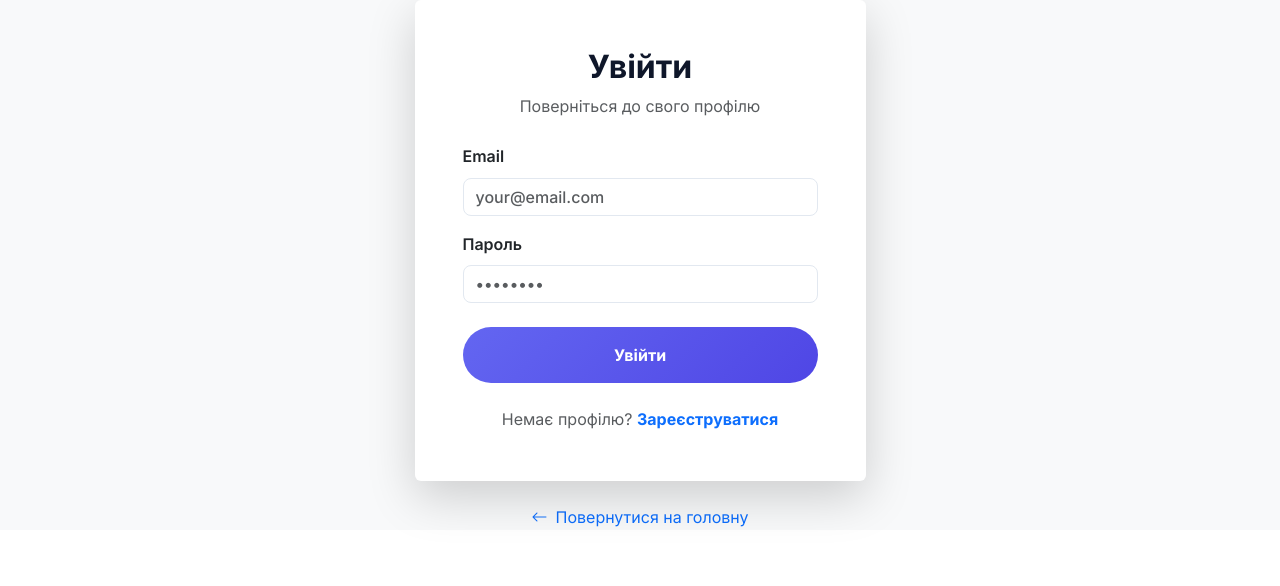
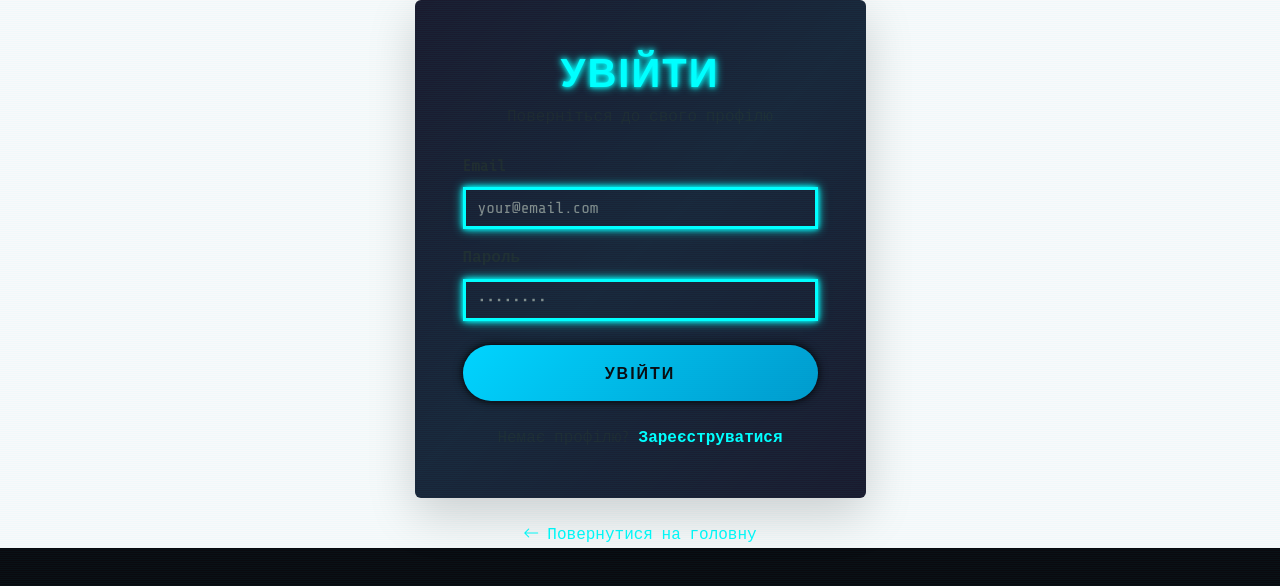
Before and after one commit to Serospapay/Fit-AI, a Next.js app in the folder frontend/: page /login in a window 1280 px wide. Shown: the top 586 px of the page. Built offline with nearby package versions, Linux system fonts and the light colour scheme.

Commit message:
feat: retro-cyberpunk design with parallax effects, neon colors, scanlines, and pixel fonts

```diff
--- a/frontend/app/globals.css
+++ b/frontend/app/globals.css
@@ -1,31 +1,49 @@
+@import url('https://fonts.googleapis.com/css2?family=Press+Start+2P&family=Share+Tech+Mono&family=Space+Mono:wght@400;700&family=Orbitron:wght@400;700;900&display=swap');
+
 :root {
-  --primary: #6366f1;
-  --primary-dark: #4f46e5;
-  --primary-light: #a5b4fc;
-  --secondary: #ec4899;
-  --secondary-dark: #db2777;
-  --accent: #f59e0b;
-  --success: #10b981;
-  --danger: #ef4444;
-  --warning: #f59e0b;
-  --info: #06b6d4;
-  --dark: #0f172a;
-  --dark-light: #1e293b;
-  --light: #f8fafc;
-  --gray: #94a3b8;
-  --gray-light: #e2e8f0;
+  --primary: #00d4ff;
+  --primary-dark: #0099cc;
+  --primary-light: #66e0ff;
+  --secondary: #ff00aa;
+  --secondary-dark: #cc0088;
+  --accent: #ffaa00;
+  --success: #00ff88;
+  --danger: #ff3366;
+  --warning: #ffcc00;
+  --info: #00aaff;
+  --dark: #0a0a0f;
+  --dark-light: #1a1a2e;
+  --light: #fafafa;
+  --gray: #888888;
+  --gray-light: #cccccc;
   --white: #ffffff;
 
-  --font-inter: var(--font-inter), system-ui, -apple-system, sans-serif;
+  --retro-blue: #00ffff;
+  --retro-pink: #ff00ff;
+  --retro-green: #00ff00;
+  --retro-yellow: #ffff00;
 
-  --shadow-sm: 0 1px 2px 0 rgba(0, 0, 0, 0.05);
-  --shadow-md: 0 4px 6px -1px rgba(0, 0, 0, 0.1);
-  --shadow-lg: 0 10px 15px -3px rgba(0, 0, 0, 0.1);
-  --shadow-xl: 0 20px 25px -5px rgba(0, 0, 0, 0.1);
+  --font-press-start: 'Press Start 2P', monospace;
+  --font-share-tech: 'Share Tech Mono', monospace;
+  --font-space-mono: 'Space Mono', monospace;
+  --font-orbitron: 'Orbitron', sans-serif;
+
+  --shadow-glow: 0 0 10px currentColor, 0 0 20px currentColor, 0 0 30px currentColor;
+  --shadow-neon: 0 0 5px currentColor, 0 0 10px currentColor;
+  --shadow-retro: 4px 4px 0 0 rgba(0, 0, 0, 0.8);
+  --shadow-retro-lg: 8px 8px 0 0 rgba(0, 0, 0, 0.8);
 
   --transition-fast: 150ms;
   --transition-base: 300ms;
   --transition-slow: 500ms;
+
+  --scanline: repeating-linear-gradient(
+    0deg,
+    rgba(0, 255, 255, 0.03),
+    rgba(0, 255, 255, 0.03) 1px,
+    transparent 1px,
+    transparent 2px
+  );
 }
 
 * {
@@ -35,43 +53,121 @@
 }
 
 body {
-  font-family: var(--font-inter);
+  font-family: var(--font-share-tech);
   color: var(--dark);
   line-height: 1.6;
   overflow-x: hidden;
   -webkit-font-smoothing: antialiased;
   -moz-osx-font-smoothing: grayscale;
+  background: var(--dark);
+  position: relative;
+}
+
+body::before {
+  content: '';
+  position: fixed;
+  top: 0;
+  left: 0;
+  width: 100%;
+  height: 100%;
+  background: var(--scanline);
+  pointer-events: none;
+  z-index: 9999;
 }
 
 h1, h2, h3, h4, h5, h6 {
-  font-weight: 700;
+  font-family: var(--font-orbitron);
+  font-weight: 900;
   line-height: 1.2;
-  color: var(--dark);
+  color: var(--retro-blue);
+  text-transform: uppercase;
+  letter-spacing: 2px;
+  text-shadow: var(--shadow-neon);
 }
+
+h1 { font-size: 3rem; }
+h2 { font-size: 2.5rem; }
+h3 { font-size: 2rem; }
+h4 { font-size: 1.5rem; }
+h5 { font-size: 1.25rem; }
+h6 { font-size: 1rem; }
 
 a {
   text-decoration: none;
   transition: all var(--transition-base) ease;
+  color: var(--retro-blue);
 }
 
 a:hover {
-  color: var(--primary);
+  color: var(--retro-green);
+  text-shadow: var(--shadow-glow);
 }
 
-/* Custom Animations */
-@keyframes fadeIn {
-  from {
-    opacity: 0;
+/* Retro Animations */
+@keyframes flicker {
+  0%, 100% {
+    opacity: 1;
   }
-  to {
+  50% {
+    opacity: 0.8;
+  }
+}
+
+@keyframes pixelate {
+  0% {
+    filter: blur(0);
+  }
+  50% {
+    filter: blur(1px);
+  }
+  100% {
+    filter: blur(0);
+  }
+}
+
+@keyframes glow {
+  0%, 100% {
+    text-shadow: var(--shadow-neon);
+  }
+  50% {
+    text-shadow: 0 0 20px currentColor, 0 0 30px currentColor, 0 0 40px currentColor;
+  }
+}
+
+@keyframes glitch {
+  0% {
+    transform: translate(0);
+  }
+  20% {
+    transform: translate(-2px, 2px);
+  }
+  40% {
+    transform: translate(-2px, -2px);
+  }
+  60% {
+    transform: translate(2px, 2px);
+  }
+  80% {
+    transform: translate(2px, -2px);
+  }
+  100% {
+    transform: translate(0);
+  }
+}
+
+@keyframes neon-blink {
+  0%, 50%, 100% {
     opacity: 1;
+  }
+  25%, 75% {
+    opacity: 0.5;
   }
 }
 
 @keyframes fadeInUp {
   from {
     opacity: 0;
-    transform: translateY(20px);
+    transform: translateY(30px);
   }
   to {
     opacity: 1;
@@ -79,68 +175,37 @@ a:hover {
   }
 }
 
-@keyframes fadeInDown {
-  from {
-    opacity: 0;
-    transform: translateY(-20px);
-  }
-  to {
-    opacity: 1;
-    transform: translateY(0);
-  }
+.animate-flicker {
+  animation: flicker 2s infinite;
 }
 
-@keyframes slideInRight {
-  from {
-    opacity: 0;
-    transform: translateX(-20px);
-  }
-  to {
-    opacity: 1;
-    transform: translateX(0);
-  }
+.animate-pixelate {
+  animation: pixelate 0.3s;
 }
 
-@keyframes pulse {
-  0%, 100% {
-    opacity: 1;
-  }
-  50% {
-    opacity: 0.5;
-  }
+.animate-glow {
+  animation: glow 2s infinite;
 }
 
-@keyframes shimmer {
-  0% {
-    background-position: -1000px 0;
-  }
-  100% {
-    background-position: 1000px 0;
-  }
+.animate-glitch {
+  animation: glitch 0.3s infinite;
 }
 
-.animate-fade-in {
-  animation: fadeIn var(--transition-base) ease-out;
+.animate-neon-blink {
+  animation: neon-blink 2s infinite;
 }
 
 .animate-fade-in-up {
-  animation: fadeInUp 0.6s ease-out;
-}
-
-.animate-fade-in-down {
-  animation: fadeInDown 0.6s ease-out;
-}
-
-.animate-slide-in-right {
-  animation: slideInRight 0.6s ease-out;
+  animation: fadeInUp 0.8s ease-out;
 }
 
 /* Custom Utilities */
 .text-gradient {
-  background: linear-gradient(135deg, var(--primary), var(--secondary));
+  background: linear-gradient(135deg, var(--retro-blue), var(--retro-pink));
   -webkit-background-clip: text;
   -webkit-text-fill-color: transparent;
   background-clip: text;
+  text-shadow: none;
 }
 
 .text-gradient-primary {
@@ -150,19 +215,22 @@ a:hover {
   background-clip: text;
 }
 
+.text-retro-blue { color: var(--retro-blue); text-shadow: var(--shadow-neon); }
+.text-retro-pink { color: var(--retro-pink); text-shadow: var(--shadow-neon); }
+.text-retro-green { color: var(--retro-green); text-shadow: var(--shadow-neon); }
+.text-retro-yellow { color: var(--retro-yellow); text-shadow: var(--shadow-neon); }
+
 .bg-gradient-primary {
   background: linear-gradient(135deg, var(--primary), var(--primary-dark));
-  border: none;
+  border: 3px solid var(--retro-blue);
+  box-shadow: var(--shadow-retro);
 }
 
 .bg-gradient-primary:hover {
   background: linear-gradient(135deg, var(--primary-dark), var(--primary));
-  transform: translateY(-2px);
-  box-shadow: var(--shadow-lg);
-}
-
-.bg-gradient-primary:active {
-  transform: translateY(0);
+  transform: translate(-2px, -2px);
+  box-shadow: var(--shadow-retro-lg);
+  filter: brightness(1.1);
 }
 
 .bg-gradient-secondary {
@@ -170,19 +238,52 @@ a:hover {
 }
 
 .bg-gradient-accent {
-  background: linear-gradient(135deg, var(--accent), #d97706);
+  background: linear-gradient(135deg, var(--accent), #ff8800);
+}
+
+.bg-retro {
+  background: var(--dark);
+  border: 2px solid var(--retro-blue);
+  position: relative;
+}
+
+.bg-retro::before {
+  content: '';
+  position: absolute;
+  top: -5px;
+  left: -5px;
+  right: -5px;
+  bottom: -5px;
+  background: var(--retro-blue);
+  z-index: -1;
+  opacity: 0.3;
 }
 
 /* Card Improvements */
 .card {
+  background: var(--dark-light);
+  border: 3px solid var(--retro-blue);
+  box-shadow: var(--shadow-retro);
   transition: all var(--transition-base) ease;
-  border: 1px solid var(--gray-light);
+  position: relative;
+  overflow: hidden;
+}
+
+.card::before {
+  content: '';
+  position: absolute;
+  top: 0;
+  left: 0;
+  width: 100%;
+  height: 100%;
+  background: linear-gradient(135deg, transparent 0%, rgba(0, 255, 255, 0.05) 50%, transparent 100%);
+  pointer-events: none;
 }
 
 .card:hover {
-  transform: translateY(-4px);
-  box-shadow: var(--shadow-xl);
-  border-color: var(--primary-light);
+  transform: translate(-4px, -4px);
+  box-shadow: var(--shadow-retro-lg);
+  border-color: var(--retro-green);
 }
 
 .card-hover-lift {
@@ -190,174 +291,257 @@ a:hover {
 }
 
 .card-hover-lift:hover {
-  transform: translateY(-8px);
-  box-shadow: var(--shadow-xl);
+  transform: translate(-4px, -4px);
+  box-shadow: var(--shadow-retro-lg);
+  border-color: var(--retro-green);
 }
 
 /* Shadow Utilities */
 .shadow-soft {
-  box-shadow: var(--shadow-md);
+  box-shadow: var(--shadow-neon);
 }
 
 .shadow-medium {
-  box-shadow: var(--shadow-lg);
+  box-shadow: var(--shadow-glow);
 }
 
 .shadow-hard {
-  box-shadow: var(--shadow-xl);
+  box-shadow: var(--shadow-retro);
+}
+
+.shadow-neon {
+  box-shadow: var(--shadow-neon);
+}
+
+.shadow-retro {
+  box-shadow: var(--shadow-retro);
 }
 
 /* Navigation Improvements */
 .navbar {
+  background: rgba(10, 10, 15, 0.9);
   backdrop-filter: blur(10px);
   -webkit-backdrop-filter: blur(10px);
-  transition: all var(--transition-base) ease;
+  border-bottom: 3px solid var(--retro-blue);
+  box-shadow: var(--shadow-neon);
 }
 
 .nav-link {
-  font-weight: 500;
-  color: var(--dark);
+  font-family: var(--font-orbitron);
+  font-weight: 700;
+  color: var(--retro-blue);
   transition: all var(--transition-fast) ease;
   position: relative;
+  text-transform: uppercase;
+  letter-spacing: 1px;
 }
 
 .nav-link::after {
   content: '';
   position: absolute;
   width: 0;
-  height: 2px;
-  bottom: 0;
+  height: 3px;
+  bottom: -3px;
   left: 50%;
   transform: translateX(-50%);
-  background: linear-gradient(90deg, var(--primary), var(--secondary));
+  background: var(--retro-green);
   transition: width var(--transition-base) ease;
+  box-shadow: var(--shadow-neon);
 }
 
 .nav-link:hover::after {
-  width: 80%;
+  width: 100%;
 }
 
 .nav-link:hover {
-  color: var(--primary);
+  color: var(--retro-green);
+  text-shadow: var(--shadow-glow);
 }
 
 /* Button Improvements */
 .btn {
-  font-weight: 600;
+  font-family: var(--font-orbitron);
+  font-weight: 700;
   transition: all var(--transition-base) ease;
-  border-radius: 8px;
+  border: 3px solid;
+  text-transform: uppercase;
+  letter-spacing: 2px;
+  position: relative;
+  overflow: hidden;
+}
+
+.btn::before {
+  content: '';
+  position: absolute;
+  top: 0;
+  left: -100%;
+  width: 100%;
+  height: 100%;
+  background: linear-gradient(90deg, transparent, rgba(255, 255, 255, 0.2), transparent);
+  transition: left var(--transition-slow) ease;
+}
+
+.btn:hover::before {
+  left: 100%;
 }
 
 .btn:hover {
-  transform: translateY(-2px);
-  box-shadow: var(--shadow-md);
+  transform: translate(-2px, -2px);
+  box-shadow: var(--shadow-retro);
 }
 
 .btn:active {
-  transform: translateY(0);
+  transform: translate(2px, 2px);
+  box-shadow: var(--shadow-retro);
 }
 
 .btn-primary {
   background: linear-gradient(135deg, var(--primary), var(--primary-dark));
-  border: none;
+  border-color: var(--retro-blue);
+  color: var(--dark);
+  box-shadow: var(--shadow-neon);
 }
 
 .btn-primary:hover {
   background: linear-gradient(135deg, var(--primary-dark), var(--primary));
-  box-shadow: var(--shadow-lg);
+  box-shadow: var(--shadow-glow);
 }
 
 .btn-outline-primary {
-  border: 2px solid var(--primary);
-  color: var(--primary);
-  font-weight: 600;
+  background: transparent;
+  border: 3px solid var(--retro-blue);
+  color: var(--retro-blue);
+  font-weight: 700;
 }
 
 .btn-outline-primary:hover {
-  background: var(--primary);
-  border-color: var(--primary);
-  transform: translateY(-2px);
+  background: var(--retro-blue);
+  border-color: var(--retro-blue);
+  color: var(--dark);
+  transform: translate(-2px, -2px);
+  box-shadow: var(--shadow-retro);
+}
+
+.btn-outline-secondary {
+  background: transparent;
+  border: 3px solid var(--retro-pink);
+  color: var(--retro-pink);
+  font-weight: 700;
+}
+
+.btn-outline-secondary:hover {
+  background: var(--retro-pink);
+  border-color: var(--retro-pink);
+  color: var(--dark);
 }
 
 /* Badge Improvements */
 .badge {
-  font-weight: 600;
-  padding: 0.35em 0.65em;
+  font-family: var(--font-share-tech);
+  font-weight: 700;
+  padding: 0.5em 1em;
+  border: 2px solid transparent;
+  box-shadow: var(--shadow-neon);
+}
+
+.badge.bg-primary {
+  background: var(--retro-blue) !important;
+  color: var(--dark) !important;
+  border-color: var(--retro-blue);
+}
+
+.badge.bg-success {
+  background: var(--retro-green) !important;
+  color: var(--dark) !important;
+  border-color: var(--retro-green);
+}
+
+.badge.bg-danger {
+  background: var(--retro-pink) !important;
+  color: var(--dark) !important;
+  border-color: var(--retro-pink);
+}
+
+.badge.bg-warning {
+  background: var(--retro-yellow) !important;
+  color: var(--dark) !important;
+  border-color: var(--retro-yellow);
+}
+
+.badge.bg-info {
+  background: var(--info) !important;
+  color: var(--dark) !important;
+  border-color: var(--info);
 }
 
 /* Form Improvements */
 .form-control,
 .form-select {
-  border: 1px solid var(--gray-light);
-  border-radius: 8px;
+  background: var(--dark-light);
+  border: 3px solid var(--retro-blue);
+  border-radius: 0;
   transition: all var(--transition-fast) ease;
-  font-weight: 500;
+  font-family: var(--font-share-tech);
+  color: var(--retro-blue);
+  box-shadow: var(--shadow-neon);
 }
 
 .form-control:focus,
 .form-select:focus {
-  border-color: var(--primary);
-  box-shadow: 0 0 0 3px rgba(99, 102, 241, 0.1);
+  border-color: var(--retro-green);
+  box-shadow: var(--shadow-glow);
+  background: var(--dark);
+  color: var(--retro-green);
 }
 
 .form-control:hover,
 .form-select:hover {
-  border-color: var(--primary-light);
+  border-color: var(--retro-green);
+}
+
+.form-control::placeholder {
+  color: var(--gray);
 }
 
 /* Progress Bar Improvements */
 .progress {
-  height: 8px;
-  border-radius: 4px;
-  background-color: var(--gray-light);
+  height: 20px;
+  border-radius: 0;
+  background-color: var(--dark-light);
   overflow: hidden;
+  border: 3px solid var(--retro-blue);
+  box-shadow: var(--shadow-neon);
 }
 
 .progress-bar {
-  background: linear-gradient(90deg, var(--primary), var(--secondary));
+  background: linear-gradient(90deg, var(--retro-blue), var(--retro-green));
   transition: width var(--transition-slow) ease;
+  box-shadow: var(--shadow-neon);
 }
 
 /* Loading Spinner */
 .spinner-border {
-  width: 3rem;
-  height: 3rem;
-  border-width: 0.25em;
+  border-color: var(--retro-blue);
+  border-right-color: transparent;
+  animation: spin 0.75s linear infinite;
 }
 
-/* Backdrop Blur */
-.backdrop-blur {
-  backdrop-filter: blur(10px);
-  -webkit-backdrop-filter: blur(10px);
+@keyframes spin {
+  to {
+    transform: rotate(360deg);
+  }
 }
 
-/* Glass Morphism */
-.glass {
-  background: rgba(255, 255, 255, 0.9);
-  backdrop-filter: blur(10px);
-  -webkit-backdrop-filter: blur(10px);
-  border: 1px solid rgba(255, 255, 255, 0.2);
+/* Parallax Container */
+.parallax-container {
+  position: relative;
+  overflow: hidden;
+  perspective: 1000px;
 }
 
-/* Hover Scale */
-.hover-scale {
-  transition: transform var(--transition-base) ease;
-}
-
-.hover-scale:hover {
-  transform: scale(1.05);
-}
-
-/* Gradient Text on Hover */
-.text-gradient-hover {
-  transition: all var(--transition-base) ease;
-}
-
-.text-gradient-hover:hover {
-  background: linear-gradient(135deg, var(--primary), var(--secondary));
-  -webkit-background-clip: text;
-  -webkit-text-fill-color: transparent;
-  background-clip: text;
+.parallax-layer {
+  position: relative;
+  will-change: transform;
 }
 
 /* Smooth Scroll */
@@ -367,20 +551,22 @@ html {
 
 /* Custom Scrollbar */
 ::-webkit-scrollbar {
-  width: 10px;
+  width: 15px;
 }
 
 ::-webkit-scrollbar-track {
-  background: var(--light);
+  background: var(--dark);
+  border-left: 2px solid var(--retro-blue);
 }
 
 ::-webkit-scrollbar-thumb {
-  background: linear-gradient(180deg, var(--primary), var(--secondary));
-  border-radius: 5px;
+  background: linear-gradient(180deg, var(--retro-blue), var(--retro-pink));
+  box-shadow: var(--shadow-neon);
+  border: 2px solid var(--dark);
 }
 
 ::-webkit-scrollbar-thumb:hover {
-  background: linear-gradient(180deg, var(--primary-dark), var(--secondary-dark));
+  background: linear-gradient(180deg, var(--retro-green), var(--retro-yellow));
 }
 
 /* Focus Styles */
@@ -389,8 +575,9 @@ html {
 }
 
 *:focus-visible {
-  outline: 2px solid var(--primary);
-  outline-offset: 2px;
+  outline: 3px solid var(--retro-green);
+  outline-offset: 3px;
+  box-shadow: var(--shadow-glow);
 }
 
 /* Disable text selection on interactive elements */
@@ -403,5 +590,35 @@ html {
   h1 { font-size: 2rem; }
   h2 { font-size: 1.75rem; }
   h3 { font-size: 1.5rem; }
-  .display-4 { font-size: 2.5rem; }
+  .display-4 { font-size: 2rem; }
+
+  body {
+    font-size: 0.9rem;
+  }
 }
+
+/* Retro Grid Background */
+.bg-grid {
+  background-image:
+    linear-gradient(var(--retro-blue) 1px, transparent 1px),
+    linear-gradient(90deg, var(--retro-blue) 1px, transparent 1px);
+  background-size: 50px 50px;
+  background-position: 0 0;
+  opacity: 0.1;
+}
+
+/* Neon Border Animation */
+@keyframes border-flash {
+  0%, 100% {
+    border-color: var(--retro-blue);
+    box-shadow: var(--shadow-neon);
+  }
+  50% {
+    border-color: var(--retro-pink);
+    box-shadow: 0 0 5px var(--retro-pink), 0 0 10px var(--retro-pink);
+  }
+}
+
+.border-flash {
+  animation: border-flash 2s infinite;
+}
--- a/frontend/package.json
+++ b/frontend/package.json
@@ -19,6 +19,7 @@
     "react": "19.2.0",
     "react-bootstrap": "^2.10.10",
     "react-dom": "19.2.0",
+    "react-parallax-tilt": "^1.7.311",
     "recharts": "^3.3.0",
     "zustand": "^5.0.8"
   },
```
Also changed, not shown: frontend/app/components/ParallaxWrapper.tsx (added, +33 -0 lines), frontend/app/dashboard/page.tsx (+51 -41 lines), frontend/app/exercises/page.tsx (+25 -15 lines), 1 other file (tests, documents, lock files or other folders).
